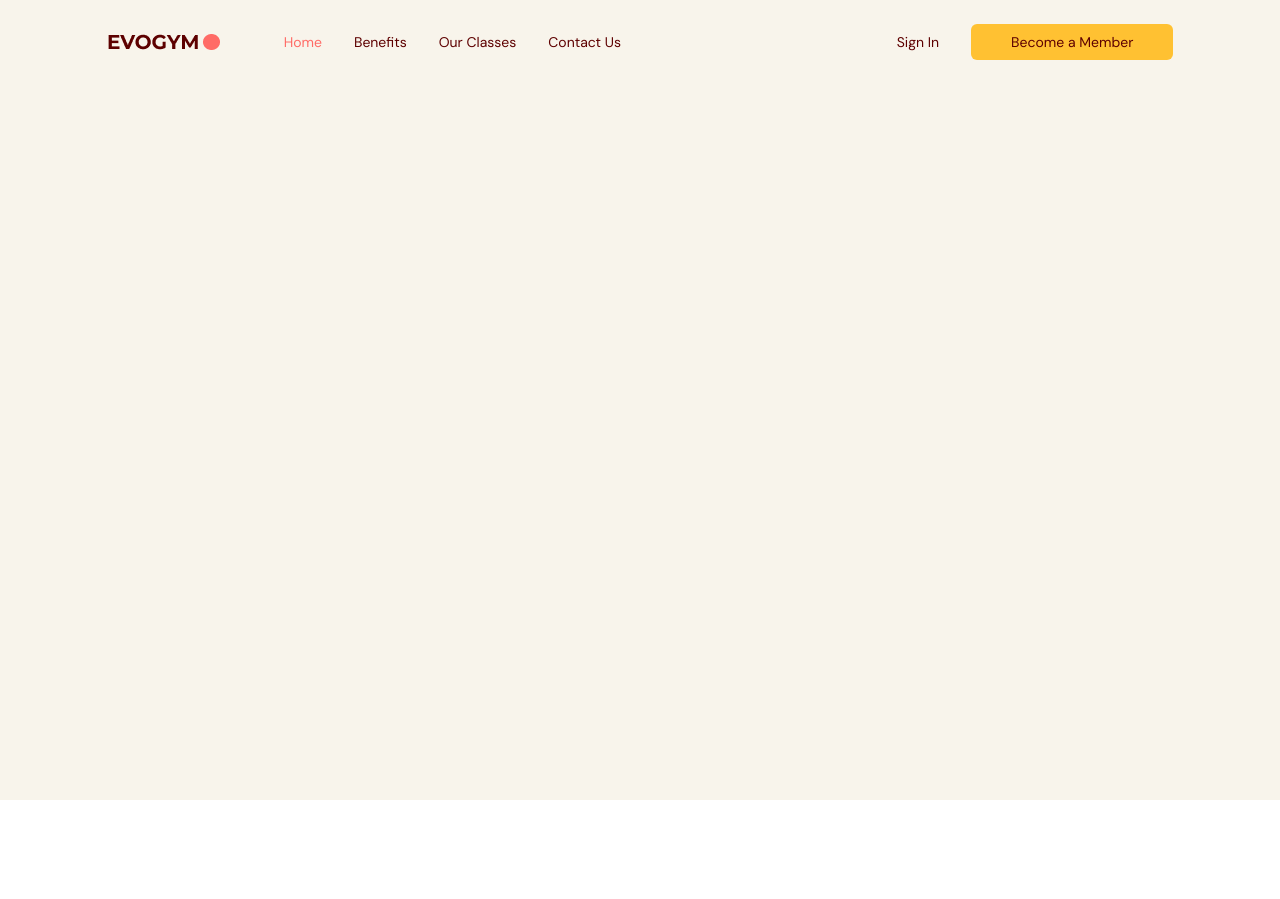
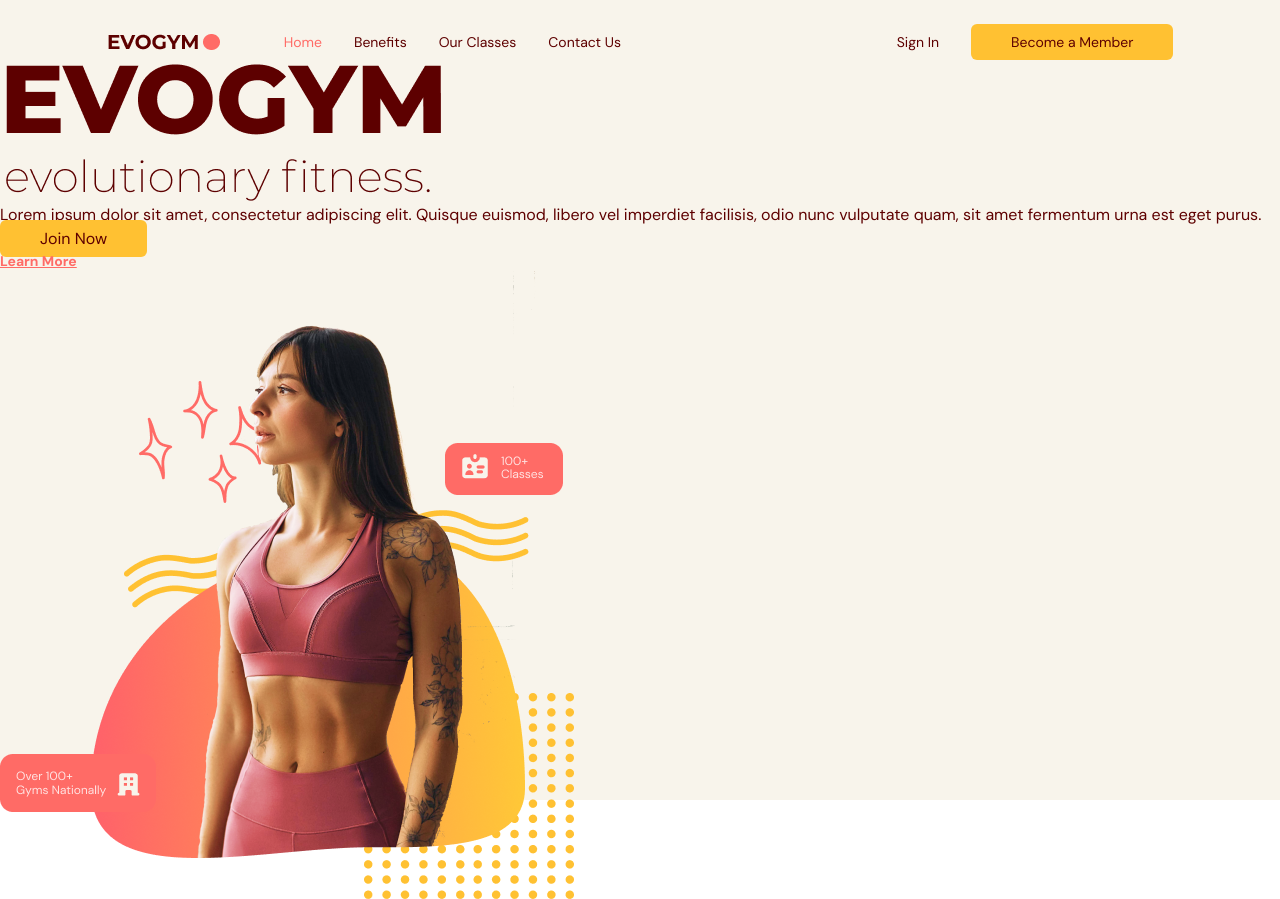
Before and after one commit to acman/fitness-spa, a React (Vite) app: page / in a window 1280 px wide. Before the commit the page ends 800 px from the top, so only its background shows below. Built offline with nearby package versions, Linux system fonts and the light colour scheme.

Commit message:
home page block

```diff
--- a/src/App.tsx
+++ b/src/App.tsx
@@ -1,4 +1,5 @@
 import Navbar from "@/scenes/navbar";
+import Home from "@/scenes/home";
 import {useEffect, useState} from "react"
 import {SelectedPage} from "@/shared/types"
 
@@ -25,6 +26,9 @@ function App() {
         selectedPage={selectedPage}
         setSelectedPage={setSelectedPage}
       />
+      <Home
+        setSelectedPage={setSelectedPage}
+      />
     </div>
   )
 }
--- /dev/null
+++ b/src/scenes/home/index.tsx
@@ -0,0 +1,68 @@
+import useMediaQuery from "@/hooks/useMediaQuery"
+import ActionButton from "@/shared/ActionButton"
+import { SelectedPage } from "@/shared/types"
+import AnchorLink from "react-anchor-link-smooth-scroll"
+import HomePageText from "@/assets/HomePageText.png"
+import HomePageGraphic from "@/assets/HomePageGraphic.png"
+import SponsorRedBull from "@/assets/SponsorRedBull.png"
+import SponsorForbes from "@/assets/SponsorForbes.png"
+import SponsorFortune from "@/assests/SponsorFortune.png"
+
+type Props = {
+  setSelectedPage: (value: string) => void,
+}
+
+const Home = ({setSelectedPage}: Props) => {
+  const isAboveMediumScreens = useMediaQuery("(min-width: 1060px)")
+
+  return (
+    <section
+      id="home"
+      className="gap-16 bg-gray-20 py-10 md:h-full md:pb-0"
+    >
+      {/* IMAGE AND MAIN HEADER */}
+      <div>
+        {/* MAIN HEADER */}
+        <div>
+          {/* HEADINGS */}
+          <div>
+            <div>
+              <div>
+                <img src={HomePageText} alt="home-page-text" />
+              </div>
+            </div>
+            <p>
+              Lorem ipsum dolor sit amet, consectetur adipiscing elit.
+              Quisque euismod, libero vel imperdiet facilisis,
+              odio nunc vulputate quam, sit amet fermentum urna
+              est eget purus.
+            </p>
+          </div>
+
+          {/* ACTIONS */}
+          <div>
+            <ActionButton
+              setSelectedPage={setSelectedPage}
+            >
+              Join Now
+            </ActionButton>
+            <AnchorLink
+              className="text-sm font-bold text-primary-500 underline hover:text-primary-300"
+              onClick={() => setSelectedPage(SelectedPage.ContactUs)}
+              href={`#${SelectedPage.ContactUs}`}
+            >
+              <p>Learn More</p>
+            </AnchorLink>
+          </div>
+
+          {/* IMAGE */}
+          <div>
+            <img src={HomePageGraphic} alt="home-pageGraphic" />
+          </div>
+        </div>
+      </div>
+    </section>
+  )
+}
+
+export default Home
```
